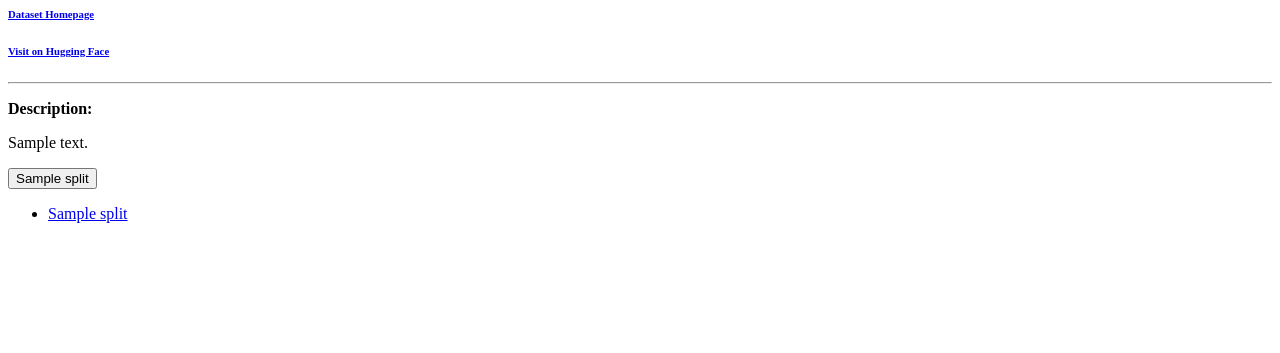
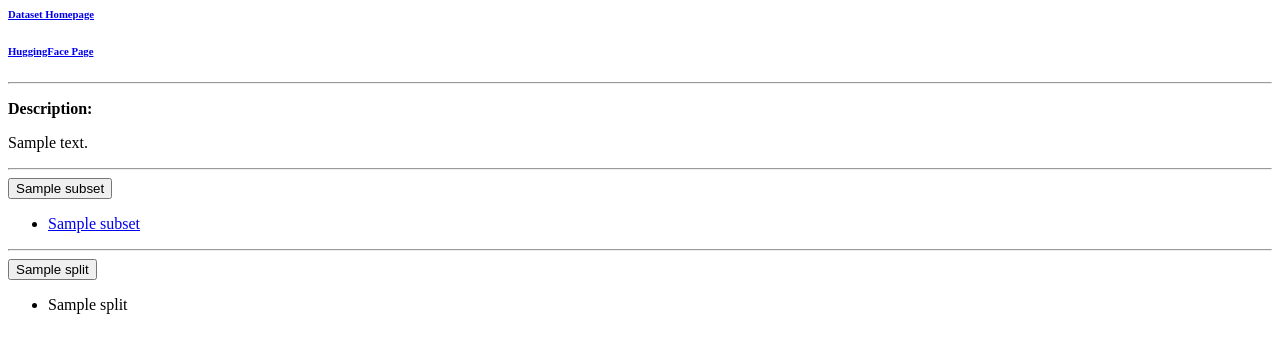
Before and after one commit to MagedSaeed/PromptLab, a Django app: template tawjeeh/prompt/templates/prompt/partials/dataset_details.html in a window 1280 px wide. Shown: the top 353 px of the page. Run offline with Django 5.2, Linux system fonts and the light colour scheme; the template is opened without the code that fills it: most values are stand-ins (such as "Sample title", 1, 10 or a date in 2020); data that the repository does not hold is empty.

Commit message:
initial code for the subset dropdown

```diff
--- a/tawjeeh/prompt/templates/prompt/partials/dataset_details.html
+++ b/tawjeeh/prompt/templates/prompt/partials/dataset_details.html
@@ -8,7 +8,7 @@
             </a>
         {% endif %}
         <a href="{{ dataset_info.huggingface_link }}" target="_blank">
-            <h6>Visit on Hugging Face</h6>
+            <h6>HuggingFace Page</h6>
         </a>
         <hr>
         {% if dataset_info.description %}
@@ -21,6 +21,35 @@
                     <p>{{ dataset_info.description }}</p>
                 {% endif %}
             </div>
+        {% endif %}
+
+        {% if subset %}
+            <hr>
+            <div class="dropdown" style="margin-right: 10px; padding-right: 10px;">
+                <div class="d-grid">
+                    <button class="btn btn-secondary no-arrow text-start dropdown-toggle" type="button" id="subsetDropdown" data-bs-toggle="dropdown" aria-expanded="false" style="position: relative;">
+                        {{ subset }}
+                    </button>
+                    <ul class="dropdown-menu form-control" aria-labelledby="subsetDropdown">
+                        {% for subset, splits in dataset.subsets_with_splits.items %}
+                            <li>
+                                <a
+                                    href="#"
+                                    hx-ext="morph"
+                                    hx-swap="innerHTML"
+                                    class="dropdown-item"
+                                    data-subset="{{ subset }}"
+                                    hx-target="#dataset-details"
+                                    hx-get="{% url 'prompt:dataset_details' dataset.pk %}?subset={{ subset }}"
+                                >
+                                    {{ subset }}
+                                </a>
+                            </li>
+                        {% endfor %}
+                    </ul>
+                </div>
+            </div>
+            <hr>
         {% endif %}
 
         {% if dataset_info.full_info.splits %}
@@ -37,12 +66,8 @@
                         {% for split, split_details in dataset_info.full_info.splits.items %}
                             <li>
                                 <a
-                                    href="#"
-                                    hx-swap="innerHTML"
                                     data-split="{{ split }}"
-                                    hx-target="#split-details"
                                     class="dropdown-item split-item"
-                                    hx-get="{% url 'prompt:dataset_details' dataset.pk %}?split={{ split }}"
                                 >
                                     {{ split }}
                                 </a>
@@ -77,13 +102,13 @@
     <script>
         function initSplitDetails() {
             let currentSplit = $('#splitDropdown').text().trim();
-
-            function fetchSplitDetails(split) {
+            const subset = $('#subsetDropdown').text().trim();
+            function fetchSplitDetails(split,subset) {
                 $('#splitDropdown').prop('disabled', true);
                 $('#split-details').html('<div class="spinner-border spinner-border-sm text-secondary" role="status"><span class="visually-hidden">Loading...</span></div>');
                 $('#split-details').show();
                 $.ajax({
-                    url: `{% url 'prompt:dataset_details' dataset.pk %}?split=${split}`,
+                    url: `{% url 'prompt:dataset_details' dataset.pk %}?split=${split}&subset=${subset}`,
                     method: 'GET',
                     success: function(response) {
                         const splitSamples = response.len_samples;
@@ -145,7 +170,7 @@
                 });
             }
 
-            fetchSplitDetails(currentSplit);
+            fetchSplitDetails(currentSplit,subset);
 
             $('.show-more').on('click', function(event) {
                 event.preventDefault();
@@ -163,7 +188,7 @@
                 event.preventDefault();
                 const split = $(this).data('split');
                 currentSplit = split;
-                fetchSplitDetails(split);
+                fetchSplitDetails(split,subset);
             });
 
             function syntaxHighlight(json) {
@@ -189,6 +214,7 @@
             }
         }
 
+
         document.addEventListener('htmx:afterSwap', function(event) {
             if (event.detail.target.id === 'split-details') {
                 initSplitDetails();
```
Also changed, not shown: tawjeeh/prompt/models.py (+17 -13 lines), tawjeeh/prompt/views.py (+14 -8 lines).
